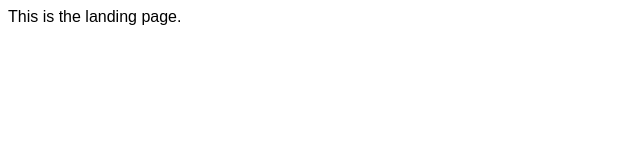
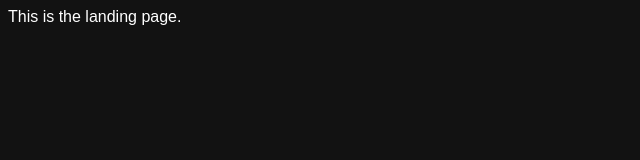
Before and after one commit to richardhsw/portfolio-v2.0, a Gatsby site: page / in a window 1280 px wide. Shown: the whole page, without its empty margins (0-640 px from the left). Built offline with nearby package versions, Linux system fonts and the light colour scheme; Gatsby itself is replaced by a stand-in of ours.

Commit message:
Apply background and text color globally

```diff
--- a/src/components/Layout/styles.css
+++ b/src/components/Layout/styles.css
@@ -1,8 +1,10 @@
 :root {
+  --bg-color-dark: #121212;
+  --button-primary-color-dark: #064374;
+  --text-primary-color-dark: #fff;
+  --text-secondary-color-dark: #90caf9;
+
   font-family: sans-serif;
-
-  --bg-color-dark: #121212;
-  --button-primary-color-dark:  #064374;
-  --text-primary-color-dark: #FFF;
-  --text-secondary-color-dark: #90caf9;
+  background-color: var(--bg-color-dark);
+  color: var(--text-primary-color-dark);
 }
```
